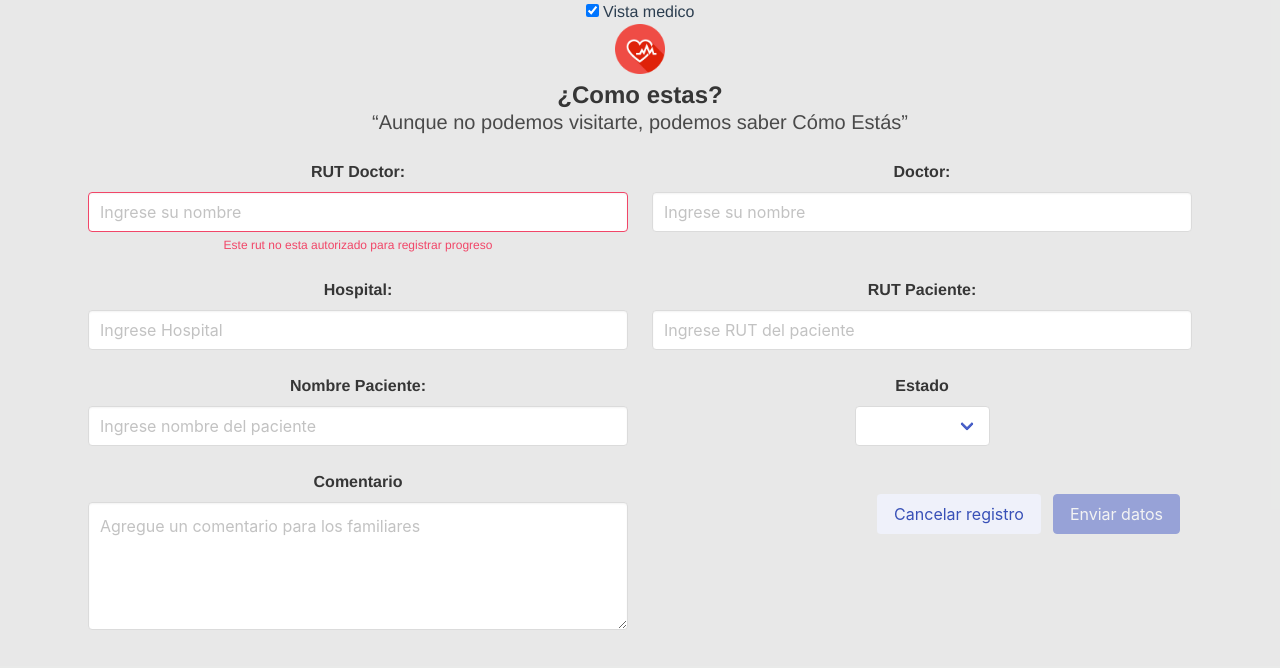
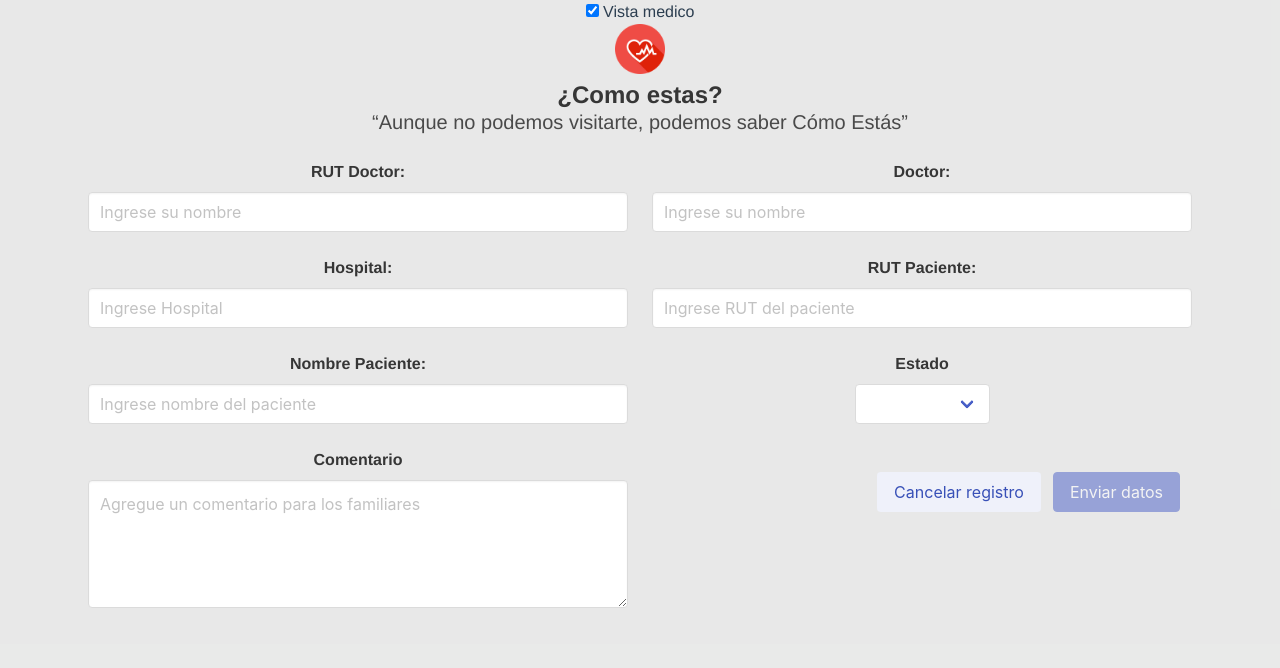
Before and after one commit to quedate-en-casa/comoestas-vuejs, a Vue app: page / in a window 1280 px wide. Shown: the top 668 px of the page. Built offline with nearby package versions, Linux system fonts and the light colour scheme.

Commit message:
[BUG]: Condicion para que validacion de rut no se muestre por defecto

```diff
--- a/src/components/Form.vue
+++ b/src/components/Form.vue
@@ -7,7 +7,7 @@
           <div class="control">
             <input class="input" :class="isDniValid(patientRegister.doctorRut)" @keyup="isDniValid(patientRegister.doctorRut)=='' && patientRegister.doctorRut!=''? validateDoctor() :''" type="text" v-model="patientRegister.doctorRut"
               placeholder="Ingrese su nombre">
-            <p v-if="!doctorIsAuth" class="help is-danger">Este rut no esta autorizado para registrar progreso</p>
+            <p v-if="!doctorIsAuth && patientRegister.doctorRut!=''" class="help is-danger">Este rut no esta autorizado para registrar progreso</p>
           </div>
         </div>
       </div>
@@ -103,7 +103,9 @@
     name: 'Form',
     data() {
       return {
-        patientRegister: {},
+        patientRegister: {
+          doctorRut: '',
+        },
         doctorIsAuth: false,
         responseMessage: undefined,
       }
```
Also changed, not shown: 1 other file (tests, documents, lock files or other folders).
